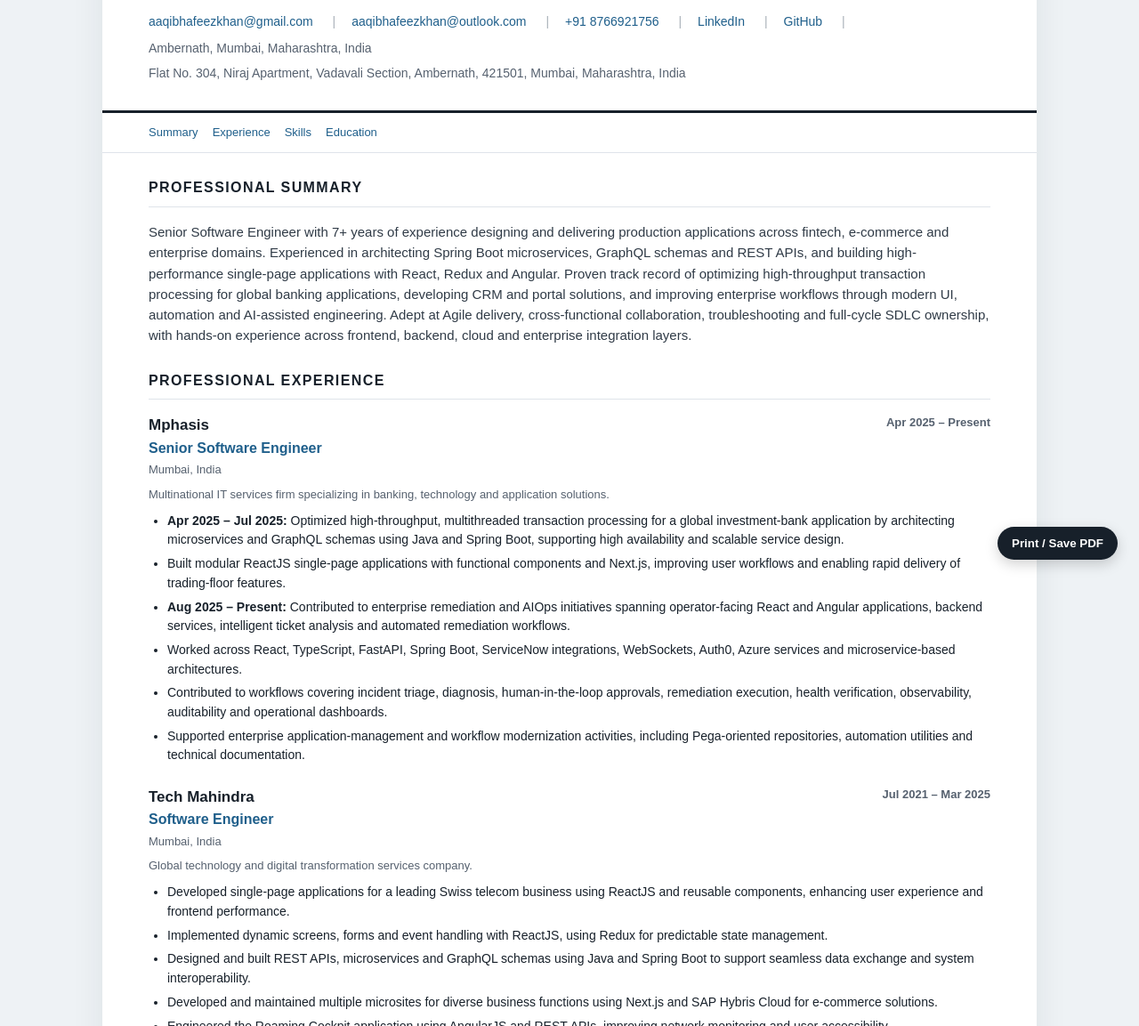
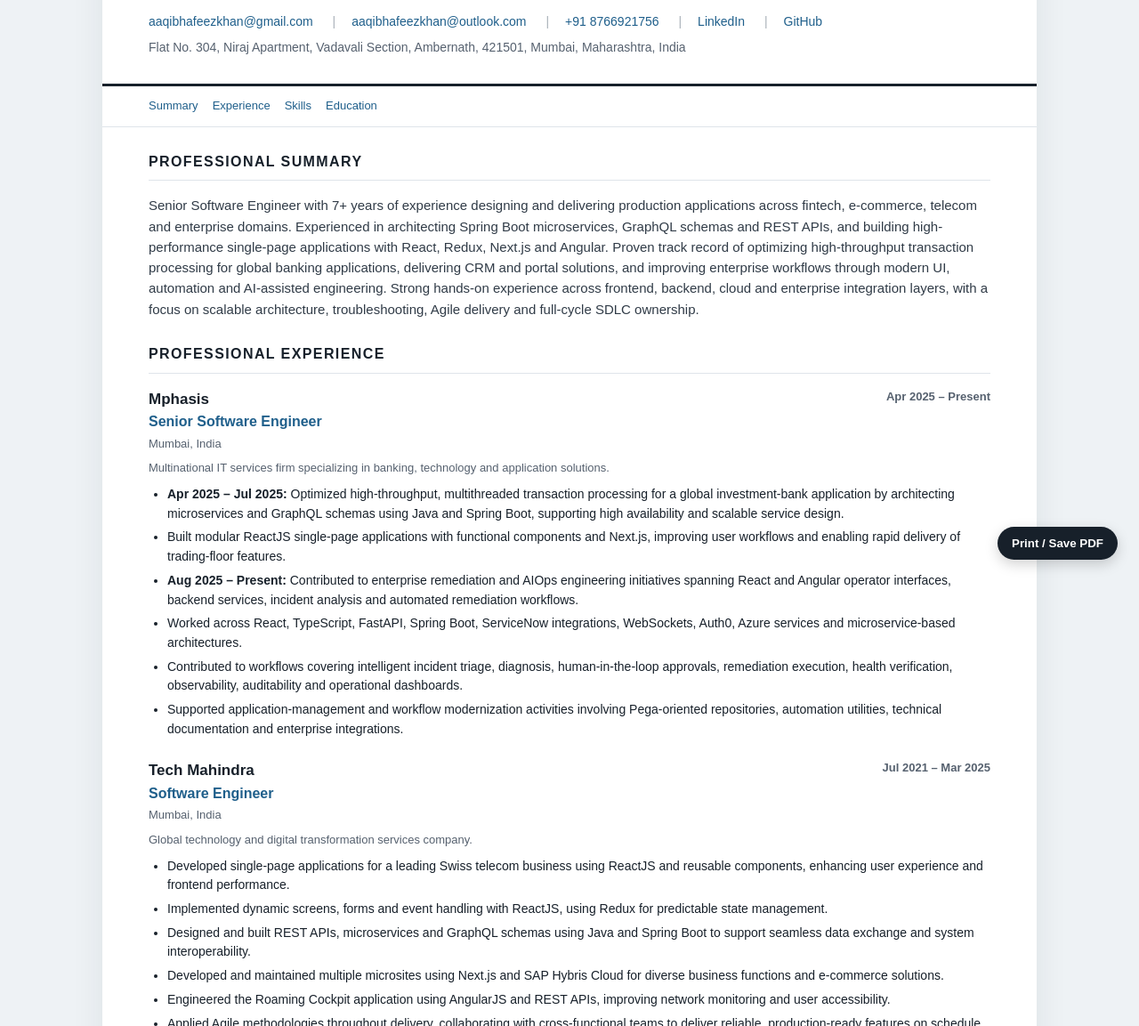
Before and after one commit to Aaqibhafeezkhan/aaqibhafeezkhan.cv, a plain HTML site: page index.html in a window 1280 px wide. Shown: the part 147-1300 px from the top of the page at 89% size. Drawn offline with Linux system fonts and the light colour scheme.

Commit message:
Refresh CV with latest professional profile and experience

```diff
--- a/index.html
+++ b/index.html
@@ -3,7 +3,7 @@
 <head>
   <meta charset="utf-8">
   <meta name="viewport" content="width=device-width, initial-scale=1">
-  <meta name="description" content="Aaqibhafeez Khan - Senior Software Engineer specializing in React, TypeScript, Java, Spring Boot, GraphQL, microservices, enterprise applications and AIOps.">
+  <meta name="description" content="Aaqibhafeez Khan - Senior Software Engineer with 7+ years of experience in React, TypeScript, Java, Spring Boot, GraphQL, microservices, enterprise applications and AIOps.">
   <meta name="robots" content="index,follow">
   <title>Aaqibhafeez Khan | Senior Software Engineer</title>
   <style>
@@ -55,7 +55,6 @@
         <span><a href="tel:+918766921756">+91 8766921756</a></span>
         <span><a href="https://www.linkedin.com/in/aaqibhafeezkhan/">LinkedIn</a></span>
         <span><a href="https://github.com/Aaqibhafeezkhan">GitHub</a></span>
-        <span>Ambernath, Mumbai, Maharashtra, India</span>
       </div>
       <div class="contact" style="margin-top:7px" aria-label="Address">
         <span>Flat No. 304, Niraj Apartment, Vadavali Section, Ambernath, 421501, Mumbai, Maharashtra, India</span>
@@ -72,7 +71,7 @@
     <main>
       <section id="summary">
         <h2>Professional Summary</h2>
-        <p class="summary">Senior Software Engineer with 7+ years of experience designing and delivering production applications across fintech, e-commerce and enterprise domains. Experienced in architecting Spring Boot microservices, GraphQL schemas and REST APIs, and building high-performance single-page applications with React, Redux and Angular. Proven track record of optimizing high-throughput transaction processing for global banking applications, developing CRM and portal solutions, and improving enterprise workflows through modern UI, automation and AI-assisted engineering. Adept at Agile delivery, cross-functional collaboration, troubleshooting and full-cycle SDLC ownership, with hands-on experience across frontend, backend, cloud and enterprise integration layers.</p>
+        <p class="summary">Senior Software Engineer with 7+ years of experience designing and delivering production applications across fintech, e-commerce, telecom and enterprise domains. Experienced in architecting Spring Boot microservices, GraphQL schemas and REST APIs, and building high-performance single-page applications with React, Redux, Next.js and Angular. Proven track record of optimizing high-throughput transaction processing for global banking applications, delivering CRM and portal solutions, and improving enterprise workflows through modern UI, automation and AI-assisted engineering. Strong hands-on experience across frontend, backend, cloud and enterprise integration layers, with a focus on scalable architecture, troubleshooting, Agile delivery and full-cycle SDLC ownership.</p>
       </section>
 
       <section id="experience">
@@ -91,10 +90,10 @@
           <ul>
             <li><strong>Apr 2025 – Jul 2025:</strong> Optimized high-throughput, multithreaded transaction processing for a global investment-bank application by architecting microservices and GraphQL schemas using Java and Spring Boot, supporting high availability and scalable service design.</li>
             <li>Built modular ReactJS single-page applications with functional components and Next.js, improving user workflows and enabling rapid delivery of trading-floor features.</li>
-            <li><strong>Aug 2025 – Present:</strong> Contributed to enterprise remediation and AIOps initiatives spanning operator-facing React and Angular applications, backend services, intelligent ticket analysis and automated remediation workflows.</li>
+            <li><strong>Aug 2025 – Present:</strong> Contributed to enterprise remediation and AIOps engineering initiatives spanning React and Angular operator interfaces, backend services, incident analysis and automated remediation workflows.</li>
             <li>Worked across React, TypeScript, FastAPI, Spring Boot, ServiceNow integrations, WebSockets, Auth0, Azure services and microservice-based architectures.</li>
-            <li>Contributed to workflows covering incident triage, diagnosis, human-in-the-loop approvals, remediation execution, health verification, observability, auditability and operational dashboards.</li>
-            <li>Supported enterprise application-management and workflow modernization activities, including Pega-oriented repositories, automation utilities and technical documentation.</li>
+            <li>Contributed to workflows covering intelligent incident triage, diagnosis, human-in-the-loop approvals, remediation execution, health verification, observability, auditability and operational dashboards.</li>
+            <li>Supported application-management and workflow modernization activities involving Pega-oriented repositories, automation utilities, technical documentation and enterprise integrations.</li>
           </ul>
         </article>
 
@@ -112,7 +111,7 @@
             <li>Developed single-page applications for a leading Swiss telecom business using ReactJS and reusable components, enhancing user experience and frontend performance.</li>
             <li>Implemented dynamic screens, forms and event handling with ReactJS, using Redux for predictable state management.</li>
             <li>Designed and built REST APIs, microservices and GraphQL schemas using Java and Spring Boot to support seamless data exchange and system interoperability.</li>
-            <li>Developed and maintained multiple microsites for diverse business functions using Next.js and SAP Hybris Cloud for e-commerce solutions.</li>
+            <li>Developed and maintained multiple microsites using Next.js and SAP Hybris Cloud for diverse business functions and e-commerce solutions.</li>
             <li>Engineered the Roaming Cockpit application using AngularJS and REST APIs, improving network monitoring and user accessibility.</li>
             <li>Applied Agile methodologies throughout delivery, collaborating with cross-functional teams to deliver reliable, production-ready features on schedule.</li>
           </ul>
@@ -144,7 +143,7 @@
           <div class="skill-name">Languages</div><div class="skill-value">Java, JavaScript, TypeScript</div>
           <div class="skill-name">Frontend</div><div class="skill-value">React.js, Redux, Next.js, Angular, AngularJS, HTML5, CSS3</div>
           <div class="skill-name">Backend</div><div class="skill-value">Spring Boot, Node.js, REST APIs, GraphQL, Microservices, FastAPI</div>
-          <div class="skill-name">Cloud &amp; Platforms</div><div class="skill-value">AWS, Azure, SAP Hybris Cloud, Docker, ServiceNow integrations, Auth0</div>
+          <div class="skill-name">Cloud &amp; Enterprise</div><div class="skill-value">AWS, Azure, SAP Hybris Cloud, Docker, ServiceNow integrations, Auth0, WebSockets</div>
           <div class="skill-name">AI &amp; Automation</div><div class="skill-value">Azure AI Foundry, Azure OpenAI, Gemini, CrewAI, AI-assisted engineering, intelligent ticket analysis and remediation workflows</div>
           <div class="skill-name">Developer Tools</div><div class="skill-value">Git, GitHub, Bitbucket, VS Code, IntelliJ IDEA, Jira, Postman, Confluence, Maven</div>
           <div class="skill-name">Databases</div><div class="skill-value">PostgreSQL, MySQL, SQLite</div>
```
